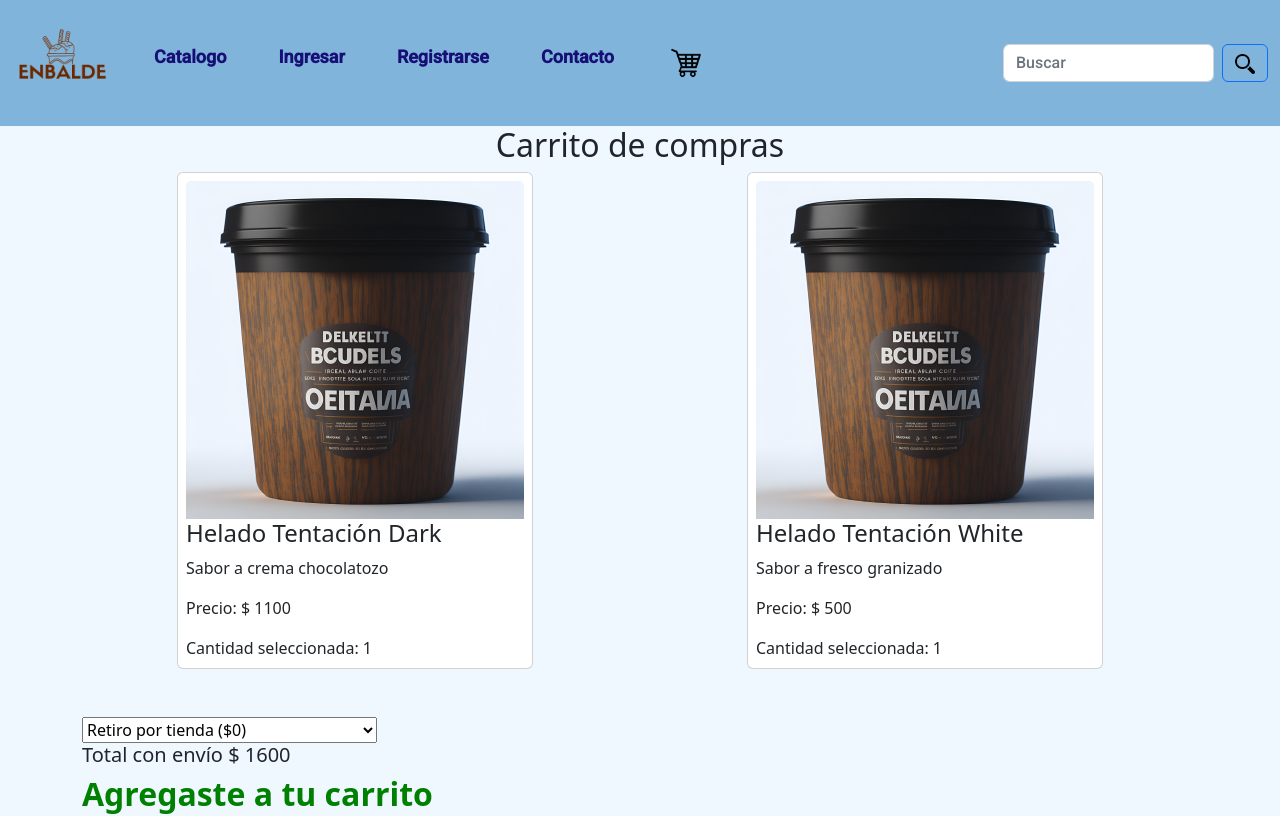
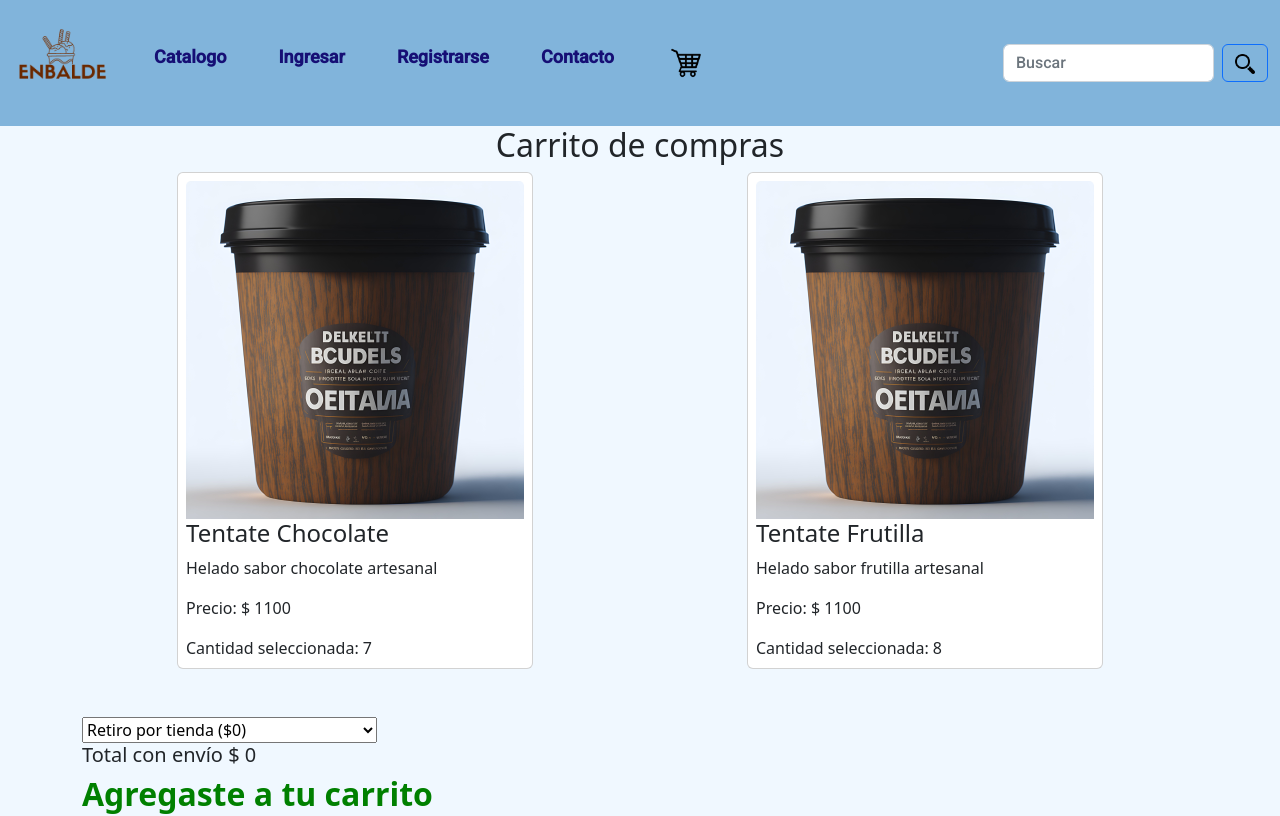
Before and after one commit to NataliaAlvarezIspc/proyecto-ispc-ecommerce, an Angular app in the folder front-end/enbalde/: page /carrito in a window 1280 px wide. Shown: the top 816 px of the page. Built offline with nearby package versions, Linux system fonts and the light colour scheme.

Commit message:
[ADD] Servicio de carrito

```diff
--- /dev/null
+++ b/front-end/enbalde/src/app/carrito.service.ts
@@ -0,0 +1,18 @@
+import { Injectable } from '@angular/core';
+import { ProductoClass } from './pages/producto/modelo/modelo.producto';
+
+@Injectable({
+  providedIn: 'root'
+})
+export class CarritoService {
+
+  constructor() { }
+
+  obtenerProductosCarrito(){
+    return[
+    new ProductoClass(1, "Tentate Chocolate", "Helado sabor chocolate artesanal", 1100, 7, "/assets/img/chocolate.jpg"),
+    new ProductoClass(2, "Tentate Frutilla", "Helado sabor frutilla artesanal", 1100, 8, "/assets/img/chocolate.jpg")
+  ]
+  }
+
+}
--- a/front-end/enbalde/src/app/pages/carrito/carrito.component.ts
+++ b/front-end/enbalde/src/app/pages/carrito/carrito.component.ts
@@ -1,26 +1,34 @@
 import { Component, Input } from '@angular/core';
 import { Envio, EnvioClass } from '../abm-envios/modelo/modelo.envio';
 import { Producto, ProductoClass } from '../producto/modelo/modelo.producto';
+import { CarritoService } from 'src/app/carrito.service';
+
 
 @Component({
   selector: 'app-carrito',
   templateUrl: './carrito.component.html',
-  styleUrls: ['./carrito.component.css']
+  styleUrls: ['./carrito.component.css'],
+  providers: [CarritoService]
 })
+
+
 export class CarritoComponent  {
   total: number = 0
   totalCarrito: number;
   envioElegido: Envio;
 
-  constructor() {
+
+ @Input() carrito: Producto [] = []
+
+  constructor(public carritoProductoService : CarritoService) {
     this.envioElegido = this.envios[0];
     this.totalCarrito = this.carritoSuma();
   }
 
-  @Input() carrito: Producto [] = [
-    new ProductoClass(1, "Helado Tentación Dark", "Sabor a crema chocolatozo", 1100, 1, "/assets/img/chocolate.jpg"),
-    new ProductoClass(2, "Helado Tentación White", "Sabor a fresco granizado", 500, 1, "/assets/img/chocolate.jpg")
-  ];
+  ngOnInit() : void {
+    this.carrito = this.carritoProductoService.obtenerProductosCarrito();
+  }
+
 
   @Input() envios: Envio [] = [
     new EnvioClass(1, "Retiro por tienda", 0),
```
Also changed, not shown: 1 other file (tests, documents, lock files or other folders).
